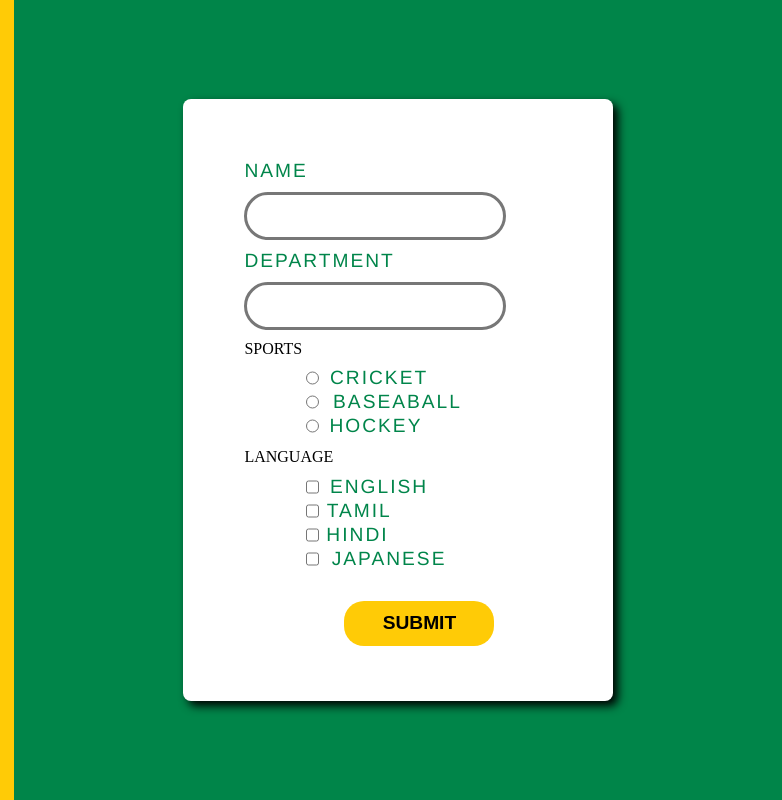
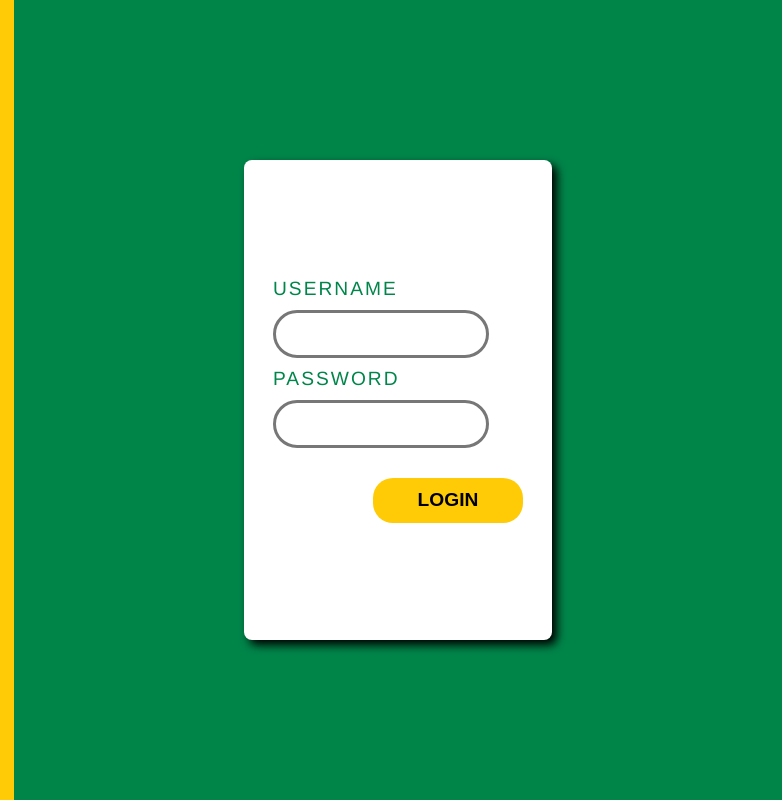
Before and after one commit to SANJAY-P-M/handleLoginExpress, a plain HTML site: page login-page/form.html in a window 1280 px wide. Shown: the full height of the page, 498-1280 px from the left. Drawn offline with Linux system fonts and the light colour scheme.

Commit message:
Modified form Made some changes to login from my repo

```diff
--- a/login-page/form.css
+++ b/login-page/form.css
@@ -40,9 +40,12 @@
 
 /* form */
 .form-container{
+    display: flex;
+    justify-content: center;
+    align-items: center;
     width: 40%;
     height: 60%;
-    padding: 8%;
+    margin: 8%;
     background-color: white;
     border-radius: 8px;
     box-shadow: 5px 5px 10px 0px black;
@@ -50,7 +53,7 @@
 
 /* input feild  */
 
-input[type="text"]{
+input[type="text"] ,input[type="password"]{
     border:3px solid #777777 ;
     border-radius: 25px;
     height: 2em;
@@ -66,26 +69,10 @@
     box-shadow: 1px 1px 1px 1px  rgba(0, 0, 0, 0.178);
 }
 label{
-    float: left;
     font-family:'Franklin Gothic Medium', 'Arial Narrow', Arial, sans-serif;
     font-size: 1.2em;
     letter-spacing: 2px;
     color: #00854A;
-}
-
-/* radio button group */
-.grouping-container{
-    display: flex;
-    flex-direction: column;
-    align-items: start;
-    margin: 3% 15% 3% 20%;
-}
-.radio-group{
-    margin-bottom: 2px;
-    display: flex;
-}
-.radio-group input{
-    margin-right: 10%;
 }
 /* submit button  */
 input[type="submit"]{
@@ -99,7 +86,7 @@
     border-radius: 20px;
     background-color:#FFCB06;
 }
+
 input[type="submit"]:hover{
-
     box-shadow: 1px 1px 1px 1px  rgba(0, 0, 0, 0.178);
 }
--- a/login-page/form.html
+++ b/login-page/form.html
@@ -37,61 +37,15 @@
         <main>
             <div class="form-container">
                 <form action="authenticatedPage" method="POST">
-                    <!-- name -->
-                    <label for="name">NAME</label><br>
-                    <input type="text" id="name"><br>
+                    <!-- username -->
+                    <label for="username">USERNAME</label><br>
+                    <input type="text" id="username"><br>
 
-                    <!-- department -->
-                    <label for="department">DEPARTMENT</label><br>
-                    <input type="text" id="department" ><br>
+                    <!-- password -->
+                    <label for="password">PASSWORD</label><br>
+                    <input type="password" id="password"><br>
 
-                    <!-- sports sectiion  -->
-                    SPORTS <br>
-                    <div class="grouping-container">
-                        <div class="radio-group">
-                            <input type="radio"  id="cricket" name="sports">
-                            <label for="cricket">CRICKET</label>
-                        </div>
-
-                        <div class="radio-group">
-                            <input type="radio"  id="baseball" name="sports">
-                            <label for="baseball">BASEABALL</label>
-                        </div>
-
-                        <div class="radio-group">
-                            <input type="radio"  id="hockey" name="sports">
-                            <label for="hockey">HOCKEY</label>
-                        </div>
-                    </div>
-
-
-                    <!-- checkbox -->
-                    LANGUAGE
-                    <div class="grouping-container">
-                        <div class="radio-group">
-                            <input type="checkbox"  id="english" name="language">
-                            <label for="english">ENGLISH</label>
-                        </div>
-
-
-                        <div class="radio-group">
-                            <input type="checkbox"  id="tamil" name="language">
-                            <label for="tamil">TAMIL</label>
-                        </div>
-
-
-                        <div class="radio-group">
-                            <input type="checkbox"  id="hindi" name="language">
-                            <label for="hindi">HINDI</label>
-                        </div>
-
-                        <div class="radio-group">
-                            <input type="checkbox"  id="japanese" name="language">
-                            <label for="japanese">JAPANESE</label>
-                        </div>
-
-                    </div>
-                    <input type="submit" value="SUBMIT">
+                    <input type="submit" value="LOGIN">
                 </form>
             </div>
         </main>
```
